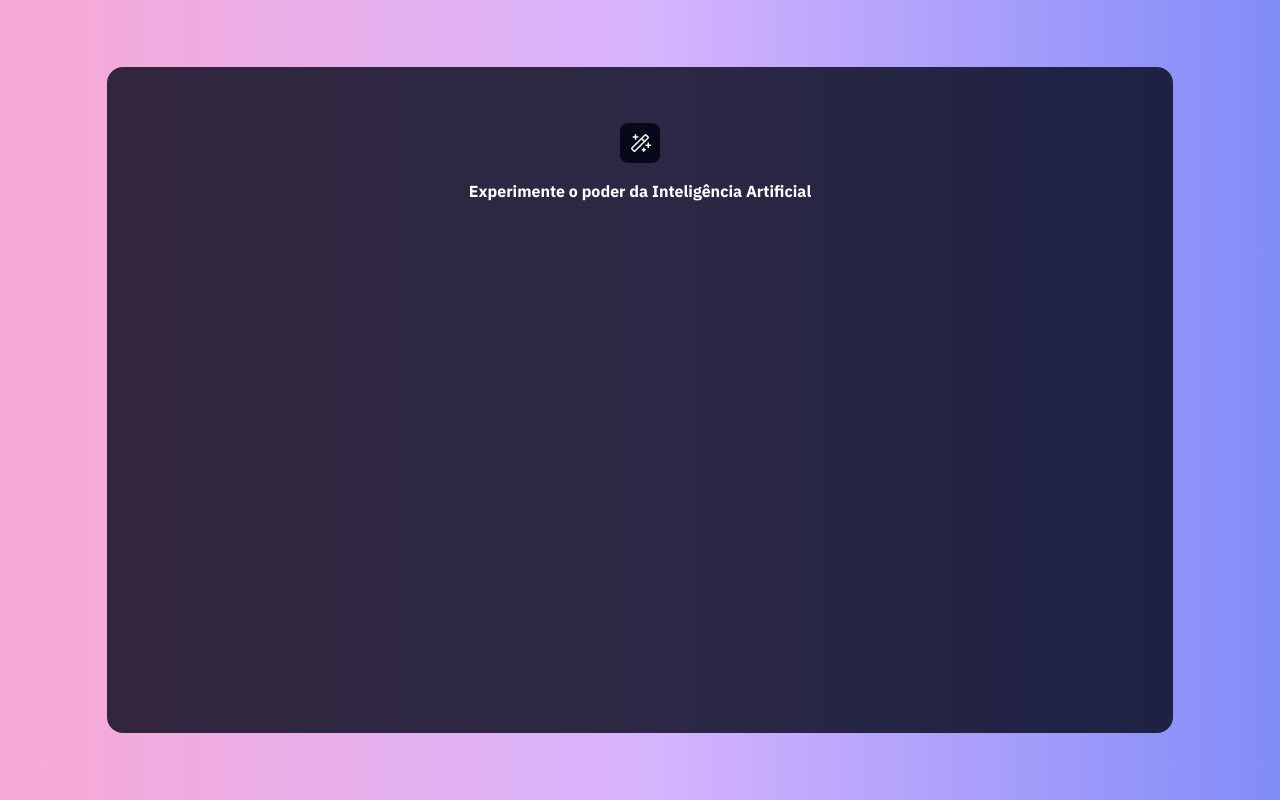
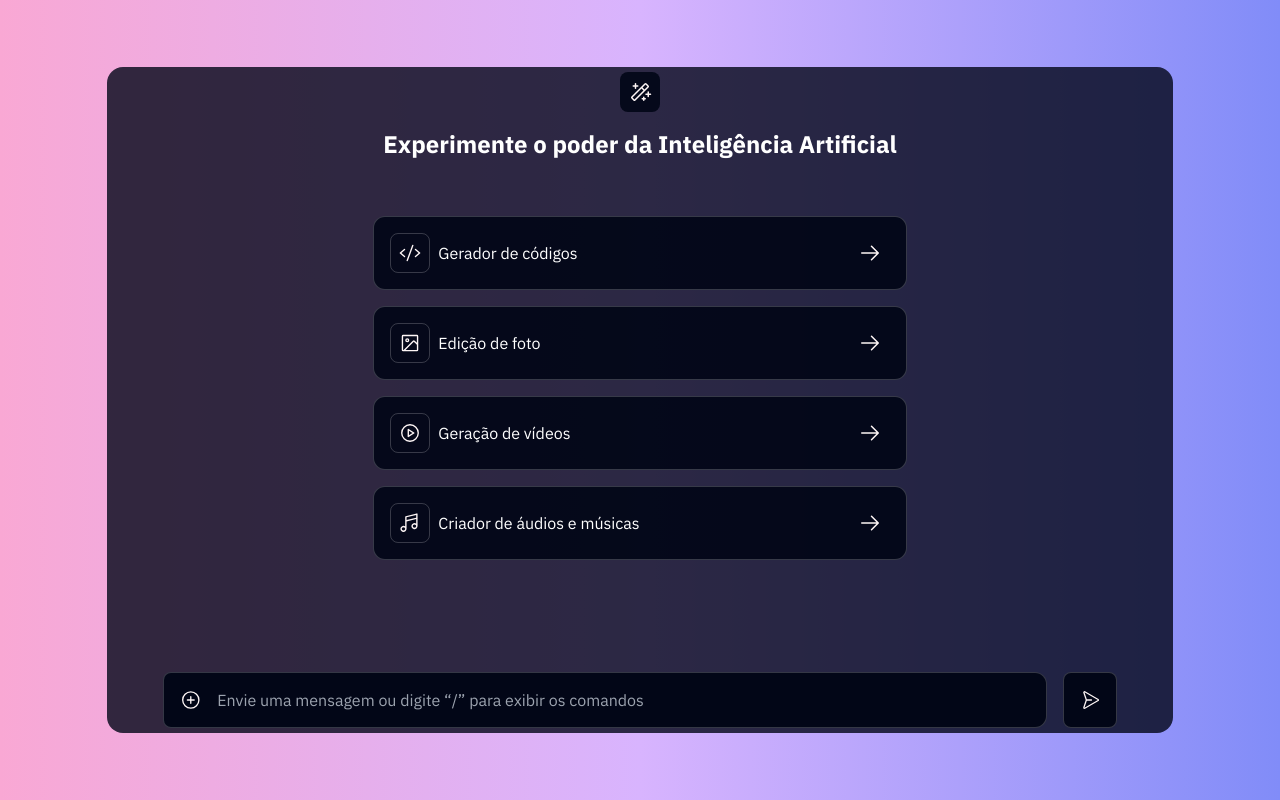
Before and after one commit to volinha/boracodar, a Next.js app: page /challenges/28 in a window 1280 px wide. Built offline with nearby package versions, Linux system fonts and the light colour scheme.

Commit message:
feat(#28): interface

```diff
--- a/src/app/challenges/28/page.tsx
+++ b/src/app/challenges/28/page.tsx
@@ -1,19 +1,52 @@
 'use client'
 
-import { MagicWand } from "@phosphor-icons/react";
+import { ArrowRight, Code, ImageSquare, MagicWand, MusicNotes, PaperPlaneRight, PlayCircle, PlusCircle } from "@phosphor-icons/react";
 import { IBM_Plex_Sans } from "next/font/google";
 
-const ibmplex = IBM_Plex_Sans({ weight: ["400","600","700"], subsets: ["latin"]})
+const ibmplex = IBM_Plex_Sans({ weight: ["400", "600", "700"], subsets: ["latin"] })
 
-export default function Page(){
+export default function Page() {
     return (
-    <div className={`${ibmplex.className} w-screen h-screen flex items-center justify-center bg-gradient-to-r from-pink-300 via-purple-300 to-indigo-400`}>
-        <div className="w-5/6 h-5/6 overflow-hidden rounded-2xl bg-[#020617]/80">
-            <div className="flex flex-col gap-4 items-center justify-center m-14">
-                <MagicWand size={40} color="#fef6f6" className="p-2 bg-[#020617]/90 rounded-lg"/>
-                <h1 className="text-white font-bold">Experimente o poder da Inteligência Artificial</h1>
+        <div className={`${ibmplex.className} w-screen h-screen flex items-center justify-center bg-gradient-to-r from-pink-300 via-purple-300 to-indigo-400`}>
+            <div className="flex items-center flex-col justify-center w-5/6 h-5/6 overflow-hidden rounded-2xl bg-[#020617]/80">
+                <div className="flex flex-col gap-4 items-center justify-center m-14 w-2/4">
+                    <MagicWand size={40} color="#fef6f6" className="p-2 bg-[#020617]/90 rounded-lg" />
+                    <h1 className="text-white font-bold text-2xl">Experimente o poder da Inteligência Artificial</h1>
+                    <div className="flex flex-col gap-4 w-full pt-10">
+                        <div className="border-1 border-white/20 rounded-xl bg-[#020617]/90 w-full p-4 text-white flex items-center justify-between">
+                            <Code size={40} color="#fef6f6" className="p-2 bg-transparent border-1 border-white/20 rounded-lg" />
+                            <span className="flex-1 px-2">Gerador de códigos</span>
+                            <ArrowRight size={40} color="#fef6f6" className="p-2" />
+                        </div>
+                        <div className="border-1 border-white/20 rounded-xl bg-[#020617]/90 w-full p-4 text-white flex items-center justify-start">
+                            <ImageSquare size={40} color="#fef6f6" className="p-2 bg-transparent border-1 border-white/20 rounded-lg" />
+                            <span className="flex-1 px-2">Edição de foto</span>
+                            <ArrowRight size={40} color="#fef6f6" className="p-2" />
+                        </div>
+                        <div className="border-1 border-white/20 rounded-xl bg-[#020617]/90 w-full p-4 text-white flex items-center justify-start">
+                            <PlayCircle size={40} color="#fef6f6" className="p-2 bg-transparent border-1 border-white/20 rounded-lg" />
+                            <span className="flex-1 px-2">Geração de vídeos</span>
+                            <ArrowRight size={40} color="#fef6f6" className="p-2" />
+                        </div>
+                        <div className="border-1 border-white/20 rounded-xl bg-[#020617]/90 w-full p-4 text-white flex items-center justify-start">
+                            <MusicNotes size={40} color="#fef6f6" className="p-2 bg-transparent border-1 border-white/20 rounded-lg" />
+                            <span className="flex-1 px-2">Criador de áudios e músicas</span>
+                            <ArrowRight size={40} color="#fef6f6" className="p-2" />
+                        </div>
+                    </div>
+                </div>
+                <div className="w-full flex items-center justify-center p-14 gap-4">
+                    <div className="flex gap-0 w-full h-full">
+                        <PlusCircle size={56} color="#fef6f6" className="p-4 bg-[#020617] border-1 border-white/20 border-r-0 rounded-l-lg" />
+                        <input
+                            type="text"
+                            placeholder="Envie uma mensagem ou digite “/” para exibir os comandos"
+                            className="w-full h-full bg-[#020617] border-white/20 border-1 border-l-0 rounded-r-xl"
+                        />
+                    </div>
+                    <PaperPlaneRight size={56} color="#fef6f6" className="p-4 bg-[#020617] border-1 border-white/20 rounded-lg" />
+                </div>
             </div>
         </div>
-    </div>
     )
 }
--- a/tailwind.config.js
+++ b/tailwind.config.js
@@ -7,6 +7,9 @@ module.exports = {
   ],
   theme: {
     extend: {
+      borderWidth:{
+        '1': '1px',
+      },
       dropShadow:{
         '404': '0 0 196px rgba(112, 0, 255, 0.7)'
       },
```
